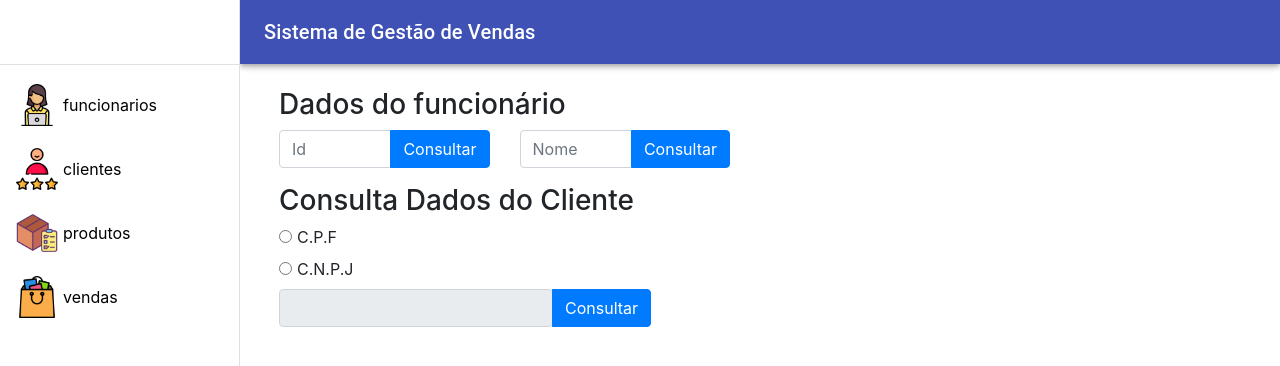
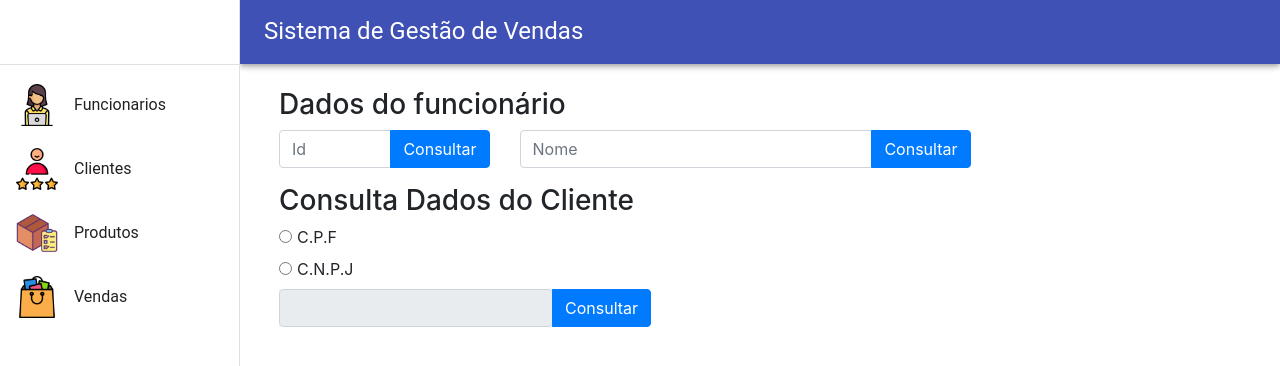
Before and after one commit to EvandroCarvalho/Interdisciplinar, a React (Create React App) app: page /vendas in a window 1280 px wide. Shown: the top 366 px of the page. Built offline with nearby package versions, Linux system fonts and the light colour scheme.

Commit message:
alterações no sideBar

```diff
--- a/src/App.js
+++ b/src/App.js
@@ -1,5 +1,4 @@
 import React, { Component } from 'react';
-import {Switch, Route} from 'react-router-dom'
 import SideBar from './container/sideBar/sideBar';
 
 class App extends Component {
--- a/src/components/Sales/Sales.js
+++ b/src/components/Sales/Sales.js
@@ -119,7 +119,7 @@ export class Sales extends Component {
                                 </button>
                             </div>
                         </div>
-                        <div className="input-group mb-3 col-md-3">
+                        <div className="input-group mb-3 col-md-6">
                             <input type="text" className="form-control" placeholder="Nome"
                                 value={employeeName}
                                 onChange={(e) => this.getName(e.target.value)}
@@ -195,7 +195,7 @@ export class Sales extends Component {
                                     <Form.Control
                                         tyle="text"
                                         placeholder="Nome do Cliente"
-                                        size="md"
+                                        size="lg"
                                         id="name"
                                         disabled={findCustomer}
                                         defaultValue={customer.name}
--- a/src/container/sideBar/sideBar.css
+++ b/src/container/sideBar/sideBar.css
@@ -1,5 +1,4 @@
 .link:link, .link {
     color: black;
     text-decoration: none;
-    margin-left: 5px
 }
--- a/src/container/sideBar/sideBar.js
+++ b/src/container/sideBar/sideBar.js
@@ -94,17 +94,17 @@ class SideBar extends React.Component {
     const { classes, theme } = this.props;
 
     const drawer = (
-      <div>
+      <div className="link">
         <div className={classes.toolbar} />
         <Divider />
         <List>
           {this.state.options.map((text, index) => (
-             <ListItem button key={text}
-                 onClick={() => this.setState({select: index})}
-            >
-                <img src={this.state.icon[index]} alt="Smiley face" height="42" width="42"/>
-              <Link className={"link"} to={`/${text}`}>{text}</Link>
-            </ListItem>
+            <Link className="link" to={`/${text}`} key={index}>
+              <ListItem button key={text}>
+                  <img src={this.state.icon[index]} alt="img" height="42" width="42"/>
+                  <ListItemText>{text.charAt(0).toUpperCase() + text.slice(1)}</ListItemText>
+              </ListItem>
+            </Link>
           ))}
         </List>
       </div>
@@ -122,7 +122,7 @@ class SideBar extends React.Component {
             >
             <img src={lineMenu} width="20" height="20" alt="img"/>
             </IconButton>
-            <Typography variant="h6" color="inherit" noWrap>
+            <Typography variant="h5" color="inherit" noWrap>
               Sistema de Gestão de Vendas
             </Typography>
           </Toolbar>
--- a/src/routes/routes.js
+++ b/src/routes/routes.js
@@ -1,6 +1,6 @@
 import React, { Component } from 'react'
 
-import {BrowserRouter as Router, Switch, Route} from 'react-router-dom'
+import { Switch, Route} from 'react-router-dom'
 import { Customer } from '../components/Customer/Customer'
 import { Employee } from '../components/Employee/Employee';
 import { Product } from '../components/Product/Product';
```
